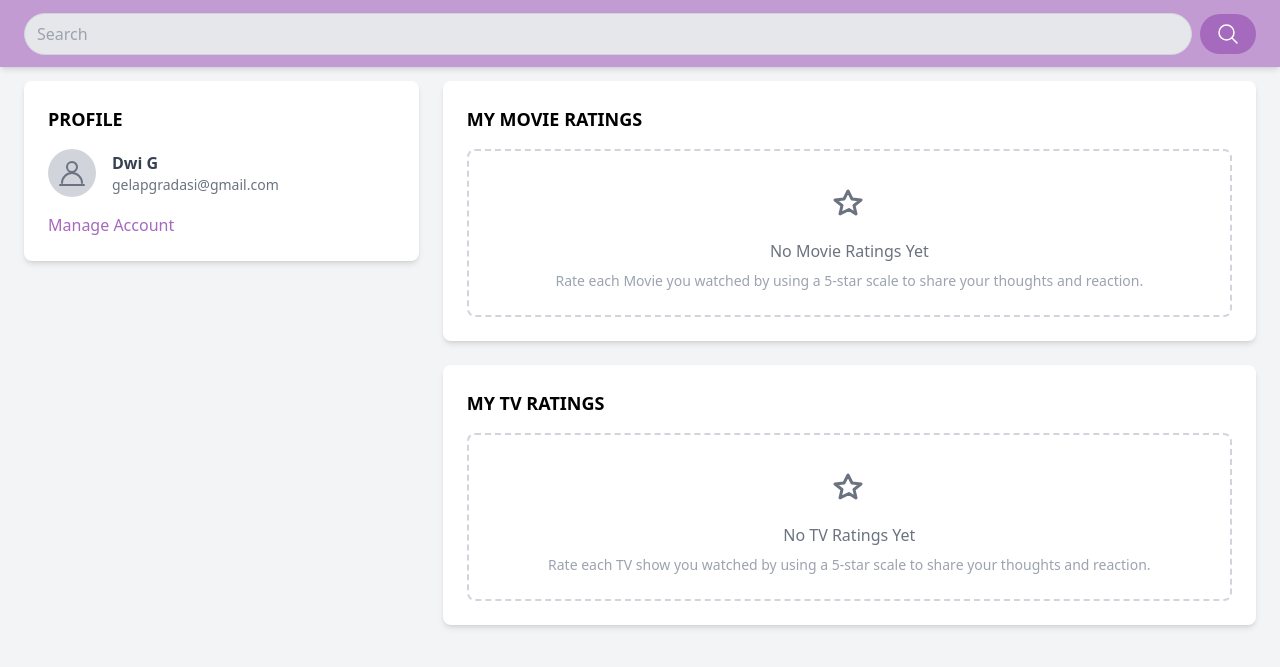
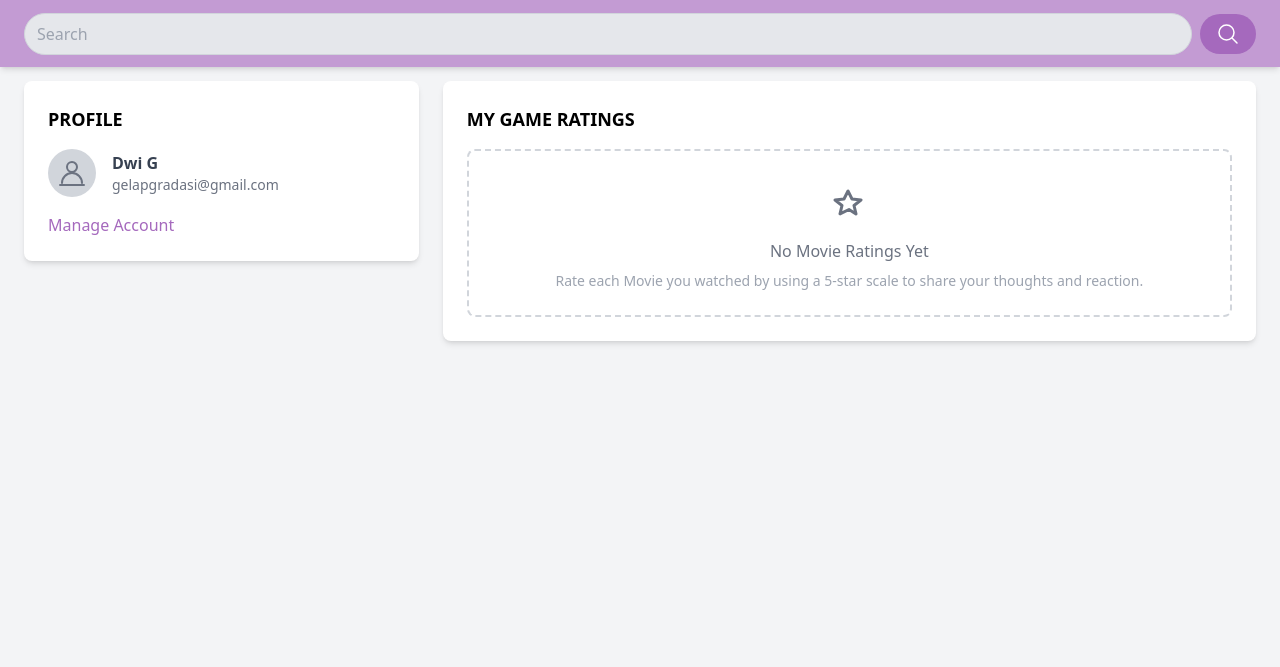
Before and after one commit to GumaMohdor/Sweet-Potato, a website: page public/profile.html in a window 1280 px wide. Shown: the part 55-722 px from the top of the page. Drawn offline with nearby package versions, Linux system fonts and the light colour scheme.

Commit message:
update sign

```diff
--- a/public/profile.html
+++ b/public/profile.html
@@ -156,24 +156,13 @@
                 <div class="w-auto lg:col-span-2">
                     <!-- Movie Ratings -->
                     <div class="bg-white rounded-lg shadow-md p-6" x-bind:>
-                        <h2 class="text-lg font-bold mb-4">MY MOVIE RATINGS</h2>
+                        <h2 class="text-lg font-bold mb-4">MY GAME RATINGS</h2>
                         <div class="flex flex-col items-center justify-center border-dashed border-2 border-gray-300 rounded-lg p-6">
                             <svg class="w-12 h-12 text-gray-500 mb-4" xmlns="http://www.w3.org/2000/svg" fill="none" viewBox="0 0 24 24" stroke-width="1.5" stroke="currentColor">
                                 <path stroke-linecap="round" stroke-linejoin="round" d="M12 17.25l3.5 2.205-1-4.205 3.5-2.75-4.5-.5-2-4-2 4-4.5.5 3.5 2.75-1 4.205L12 17.25z" />
                             </svg>
                             <p class="text-gray-500 text-center">No Movie Ratings Yet</p>
                             <p class="text-gray-400 text-sm text-center mt-2">Rate each Movie you watched by using a 5-star scale to share your thoughts and reaction.</p>
-                        </div>
-                    </div>
-                    <!-- TV Ratings -->
-                    <div class="bg-white rounded-lg shadow-md p-6 mt-6">
-                        <h2 class="text-lg font-bold mb-4">MY TV RATINGS</h2>
-                        <div class="flex flex-col items-center justify-center border-dashed border-2 border-gray-300 rounded-lg p-6">
-                            <svg class="w-12 h-12 text-gray-500 mb-4" xmlns="http://www.w3.org/2000/svg" fill="none" viewBox="0 0 24 24" stroke-width="1.5" stroke="currentColor">
-                                  <path stroke-linecap="round" stroke-linejoin="round" d="M12 17.25l3.5 2.205-1-4.205 3.5-2.75-4.5-.5-2-4-2 4-4.5.5 3.5 2.75-1 4.205L12 17.25z" />
-                                </svg>
-                               <p class="text-gray-500 text-center">No TV Ratings Yet</p>
-                               <p class="text-gray-400 text-sm text-center mt-2">Rate each TV show you watched by using a 5-star scale to share your thoughts and reaction.</p>
                         </div>
                     </div>
                 </div>
```
Also changed, not shown: public/sign.html (+6 -1 lines).
